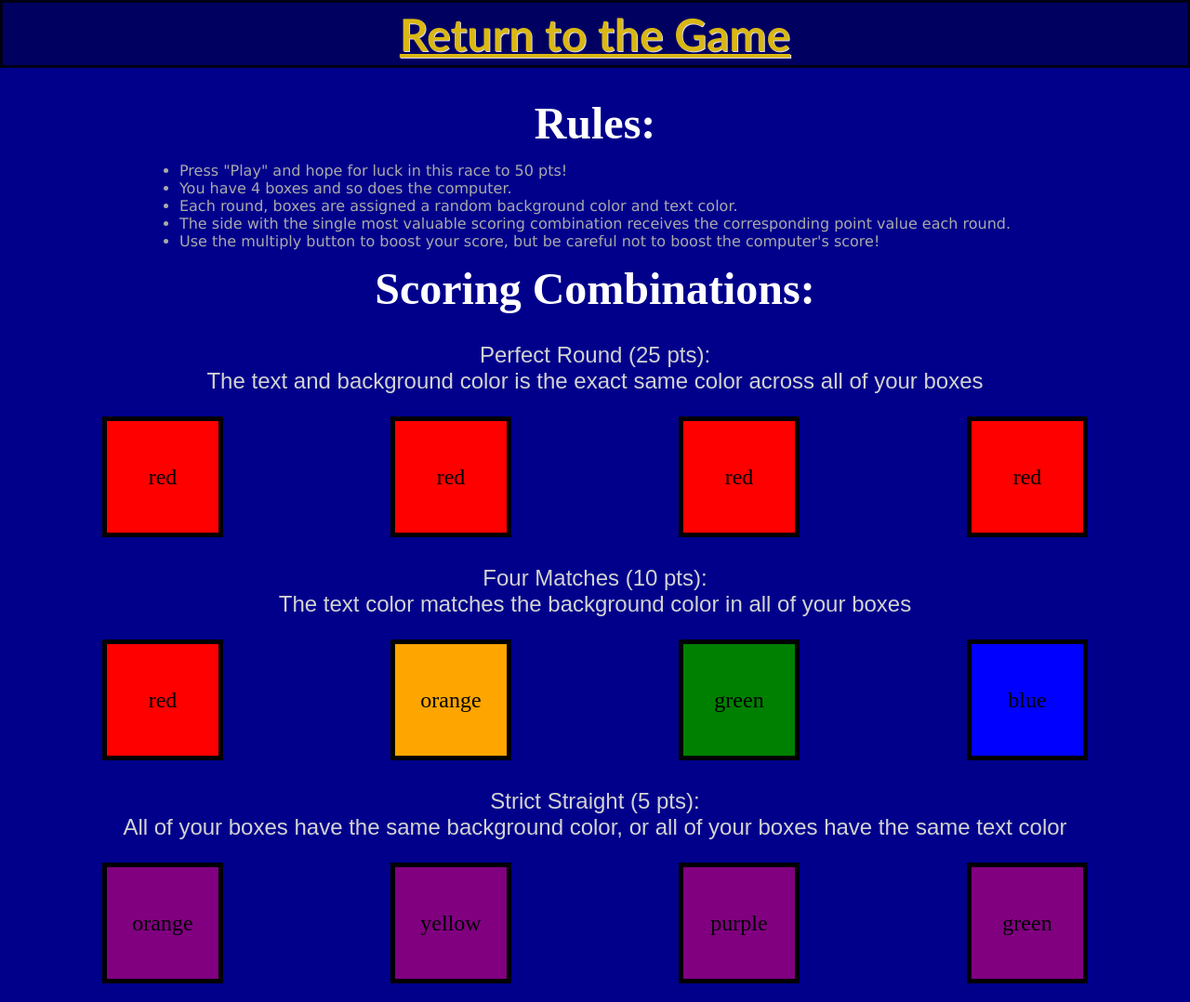
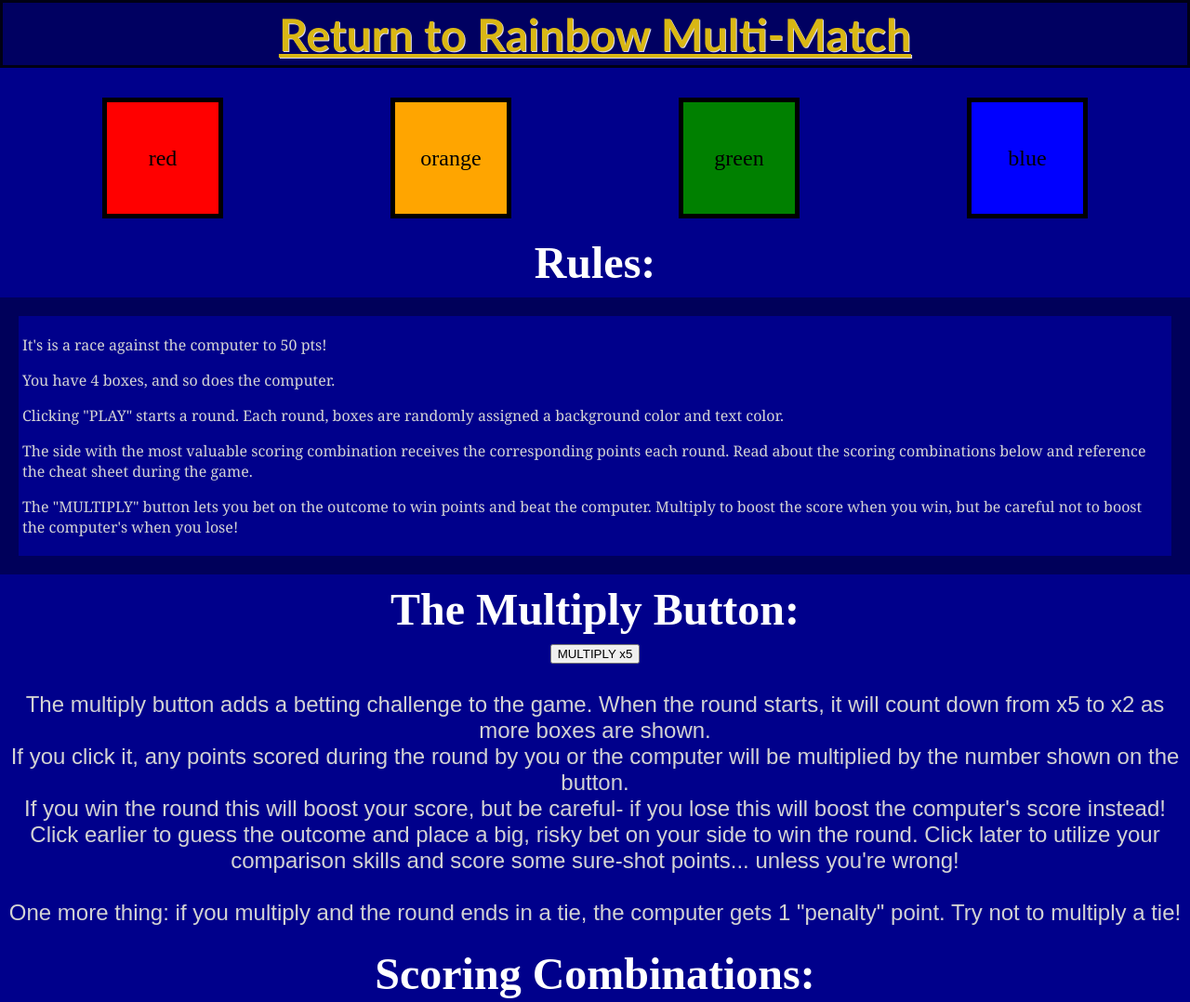
Before and after one commit to ChairSitter/MatchingGame, a plain HTML site: page rules.html in a window 1280 px wide. Shown: the top 1078 px of the page at 93% size. Drawn offline with Linux system fonts and the light colour scheme.

Commit message:
Make additions and improvements to the rule sheet

```diff
--- a/rules.html
+++ b/rules.html
@@ -8,20 +8,39 @@
 </head>
 <body>
      <h1>
-          <a href="./index.html">Return to the Game</a>
+          <a href="./index.html">Return to Rainbow Multi-Match</a>
      </h1>
+     <section id="changerEx2">
+          <div id="Ex2box1" class="ExBox"><p class="ExP">red</p></div>
+          <div id="Ex2box2" class="ExBox"><p class="ExP">orange</p></div>
+          <div id="Ex2box3" class="ExBox"><p class="ExP">green</p></div>
+          <div id="Ex2box4" class="ExBox"><p class="ExP">blue</p></div>
+     </section>
      <h2 id="rules">
           Rules:
      </h2>
      <div id="explanation-container">
-          <ul id="explanation">
-               <li>Press "Play" and hope for luck in this race to 50 pts!</li>
-               <li>You have 4 boxes and so does the computer.</li>
-               <li>Each round, boxes are assigned a random background color and text color.</li>
-               <li>The side with the single most valuable scoring combination receives the corresponding point value each round.</li>
-               <li>Use the multiply button to boost your score, but be careful not to boost the computer's score!</li>
-          </ul>
+          <div id="explanation">
+               <p>It's is a race against the computer to 50 pts!</p>
+               <p>You have 4 boxes, and so does the computer.</p>
+               <p>Clicking "PLAY" starts a round. Each round, boxes are randomly assigned a background color and text color.</p>
+               <p>The side with the most valuable scoring combination receives the corresponding points each round. Read about the scoring combinations below and reference the cheat sheet during the game.</p>
+               <p>The "MULTIPLY" button lets you bet on the outcome to win points and beat the computer. Multiply to boost the score when you win, but be careful not to boost the computer's when you lose! <p>
+          </div>
      </div>
+     <section id="multiplier-explanation">
+          <h2 id="rules">
+               The Multiply Button:
+          </h2>
+          <button id="mult-button-ex" name="mult-ex">MULTIPLY x5</button>
+          <p class="rule-list">
+               The multiply button adds a betting challenge to the game. When the round starts, it will count down from x5 to x2 as more boxes are shown.
+               <br/>If you click it, any points scored during the round by you or the computer will be multiplied by the number shown on the button.
+               <br/>If you win the round this will boost your score, but be careful- if you lose this will boost the computer's score instead!
+               <br/>Click earlier to guess the outcome and place a big, risky bet on your side to win the round. Click later to utilize your comparison skills and score some sure-shot points... unless you're wrong!
+               <br/><br/>One more thing: if you multiply and the round ends in a tie, the computer gets 1 "penalty" point. Try not to multiply a tie!
+          </p>
+     </section>
      <h2 id="rules">
           Scoring Combinations:
      </h2>
@@ -87,17 +106,5 @@
           <div id="Ex6box4" class="ExBox"><p class="ExP">blue</p></div>
      </section>
      <p class="rule-list">Computer wins this round 2 matches to 1, winning 1 point.</p><br/>
-     <section id="multiplier-explanation">
-          <h2 id="rules">
-               The Multiply Button:
-          </h2>
-          <button id="mult-button-ex" name="mult-ex">MULTIPLY x5</button>
-          <p class="rule-list">
-               The multiply button adds a betting challenge to the game.
-               <br/>If you click it, any points scored during the round will be multiplied by the number shown on the button.
-               <br/>If you win the round this will boost your score, but be careful- if you lose you will boost the computer's score instead!
-               <br/><br/>One more thing: if you multiply and the round ends in a tie, the computer gets 1 point. Click carefully to avoid this penalty!
-          </p>
-     </section>
 </body>
 </html>
--- a/style.css
+++ b/style.css
@@ -301,11 +301,11 @@ h3 {
 }
 
 #explanation {
-    color: rgb(170, 170, 170);
-    margin: 0 45px;
+    color: rgb(212, 212, 212);
     font-size: 1rem;
-    font-family:Verdana, Geneva, Tahoma, sans-serif;
+    font-family:Cambria, Cochin, Georgia, Times, 'Times New Roman', serif;
     padding: 4px;
+    border: 20px solid rgb(0, 0, 90);
 }
 
 #multiplier-explanation {
```
Also changed, not shown: index.html (+1 -1 lines).
